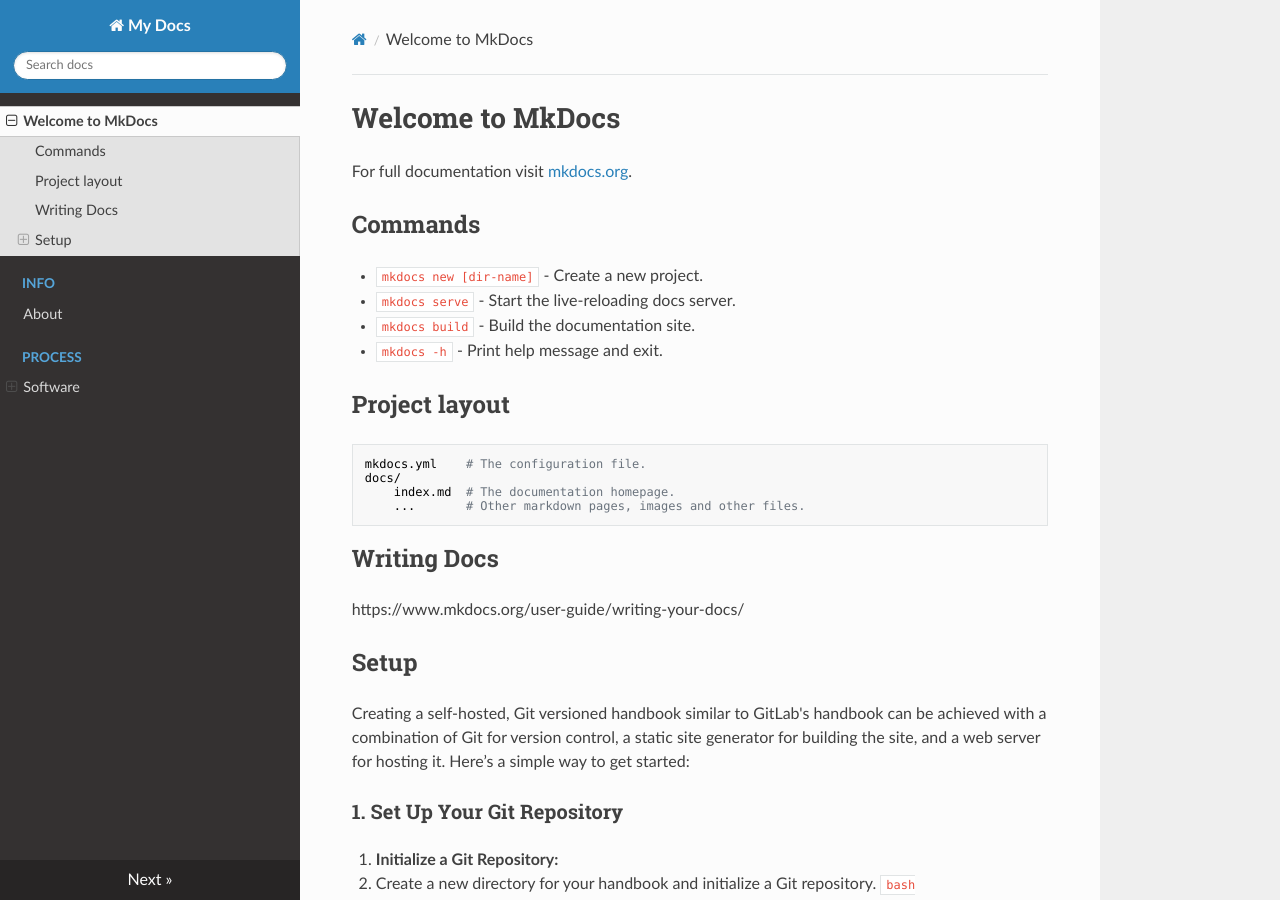
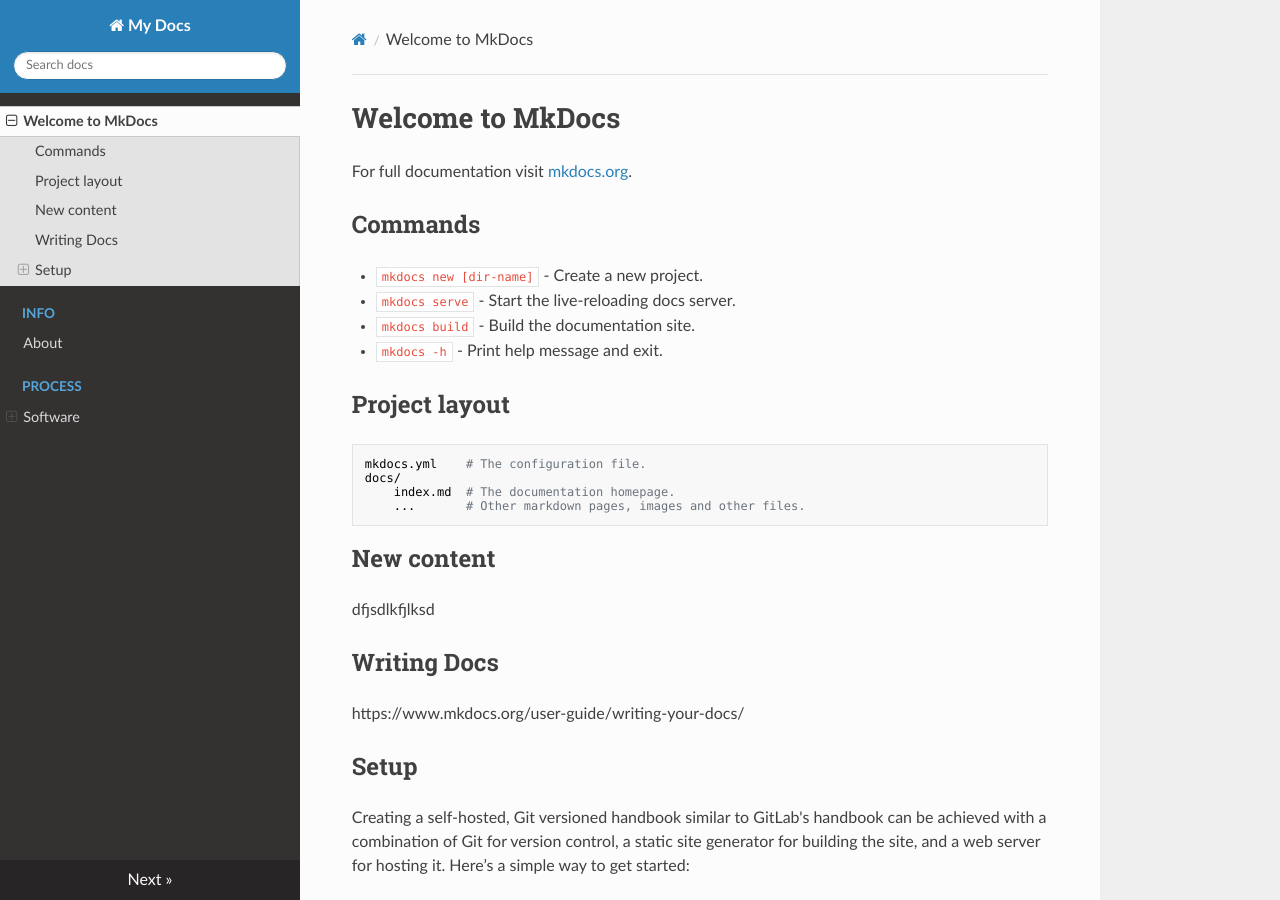
Before and after one commit to fgh-james/handbook-test-mkdocs, an MkDocs documentation site: the page built from docs/index.md, in a window 1280 px wide and 900 px high. Built offline with MkDocs 1.6.1, drawn with Linux system fonts in a browser that asks for light colours; nearby versions of some CDN libraries.

Commit message:
Update index.md

```diff
--- a/docs/index.md
+++ b/docs/index.md
@@ -16,6 +16,10 @@
         index.md  # The documentation homepage.
         ...       # Other markdown pages, images and other files.
 
+
+## New content
+
+dfjsdlkfjlksd
 
 ## Writing Docs
 
```
